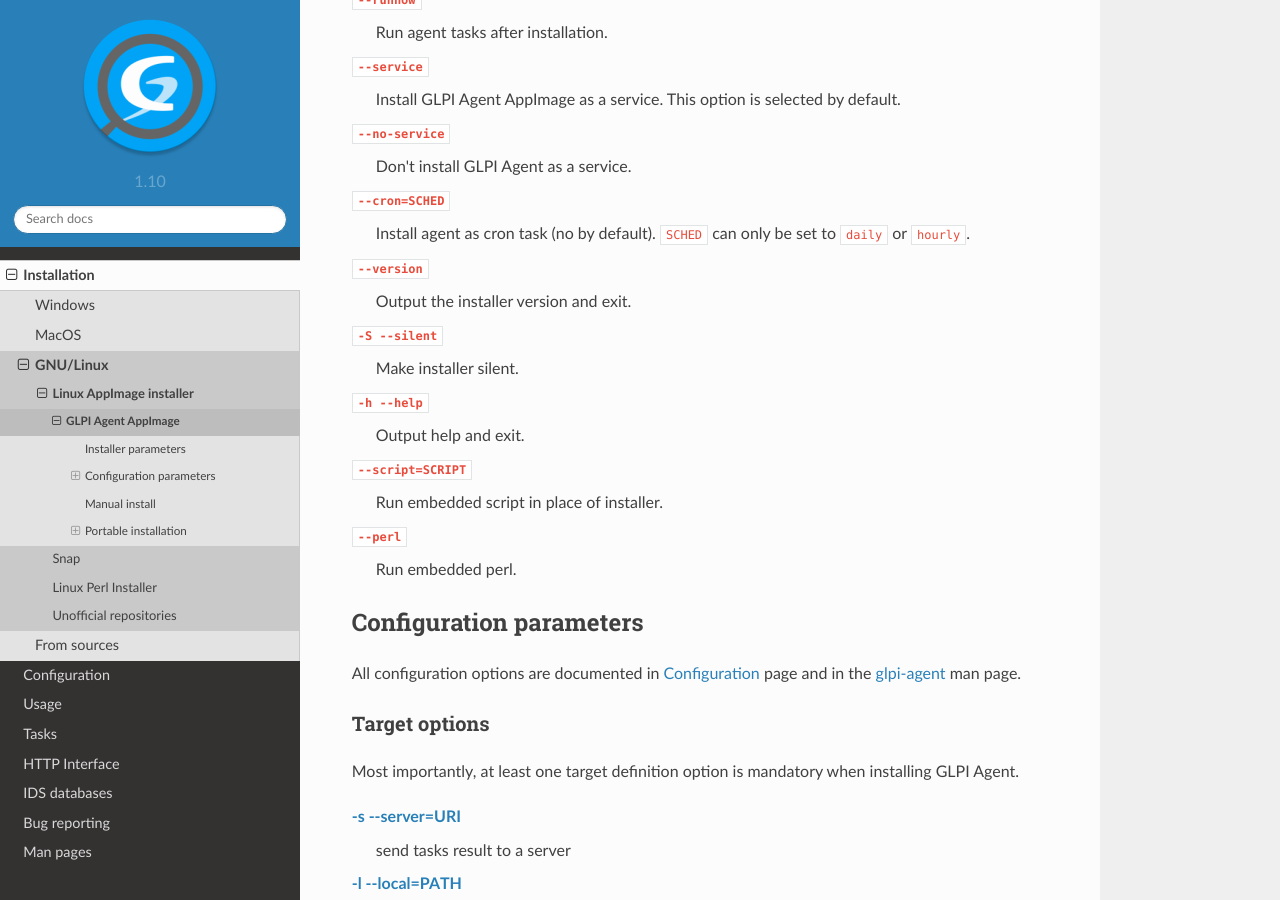
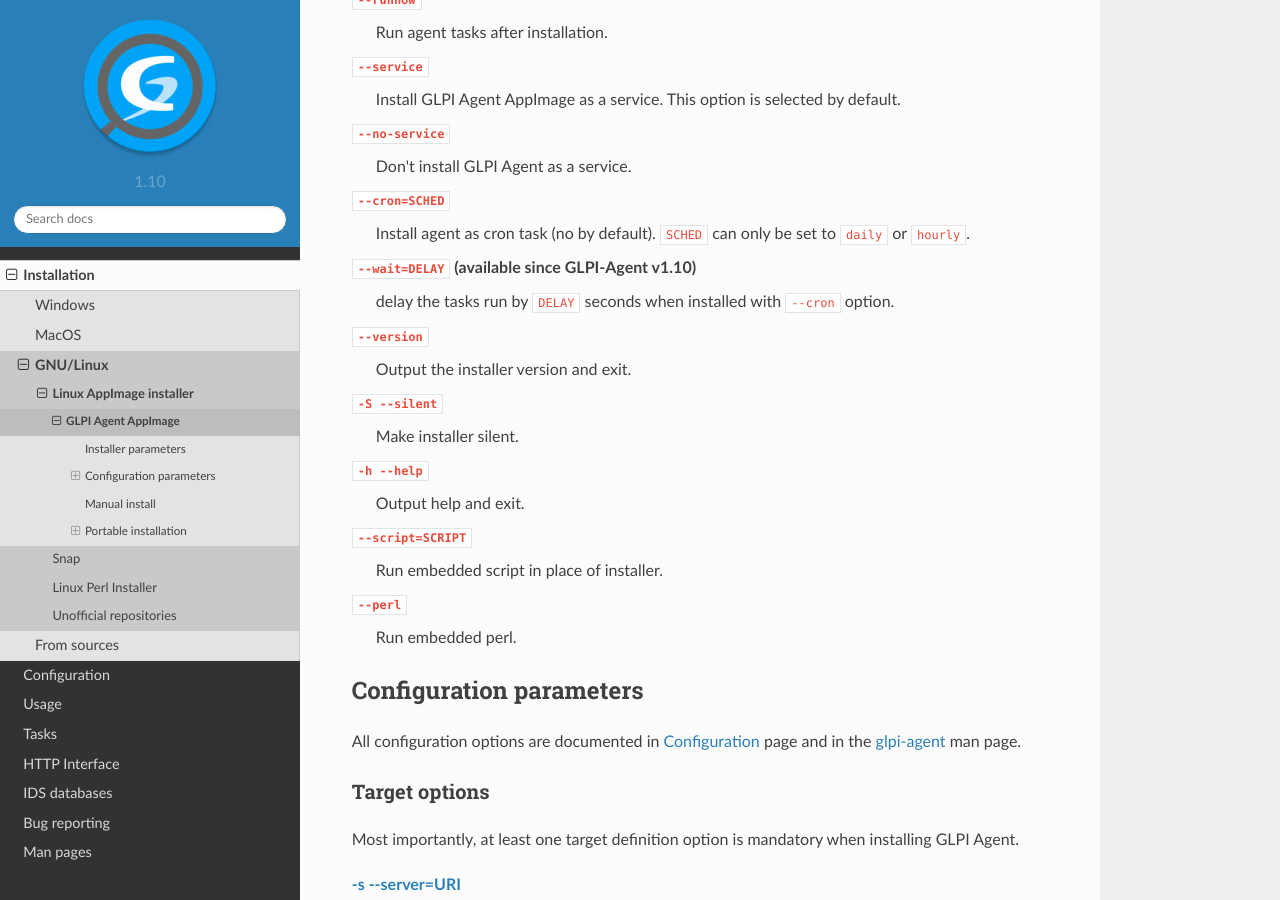
Before and after one commit to glpi-project/doc-agent, a Sphinx documentation site: the page built from source/installation/linux-appimage.rst, in a window 1280 px wide and 900 px high, scrolled down 1806 px. Built offline with Sphinx 7.4.7 and the Read the Docs theme 2.0.0, drawn with Linux system fonts in a browser that asks for light colours.

Commit message:
Add --wait option doc for AppImage installer

```diff
--- a/source/installation/linux-appimage.rst
+++ b/source/installation/linux-appimage.rst
@@ -100,6 +100,9 @@
 ``--cron=SCHED``
    Install agent as cron task (no by default).
    ``SCHED`` can only be set to ``daily`` or ``hourly``.
+
+``--wait=DELAY`` (available since GLPI-Agent v1.10)
+   delay the tasks run by ``DELAY`` seconds when installed with ``--cron`` option.
 
 ``--version``
    Output the installer version and exit.
```
